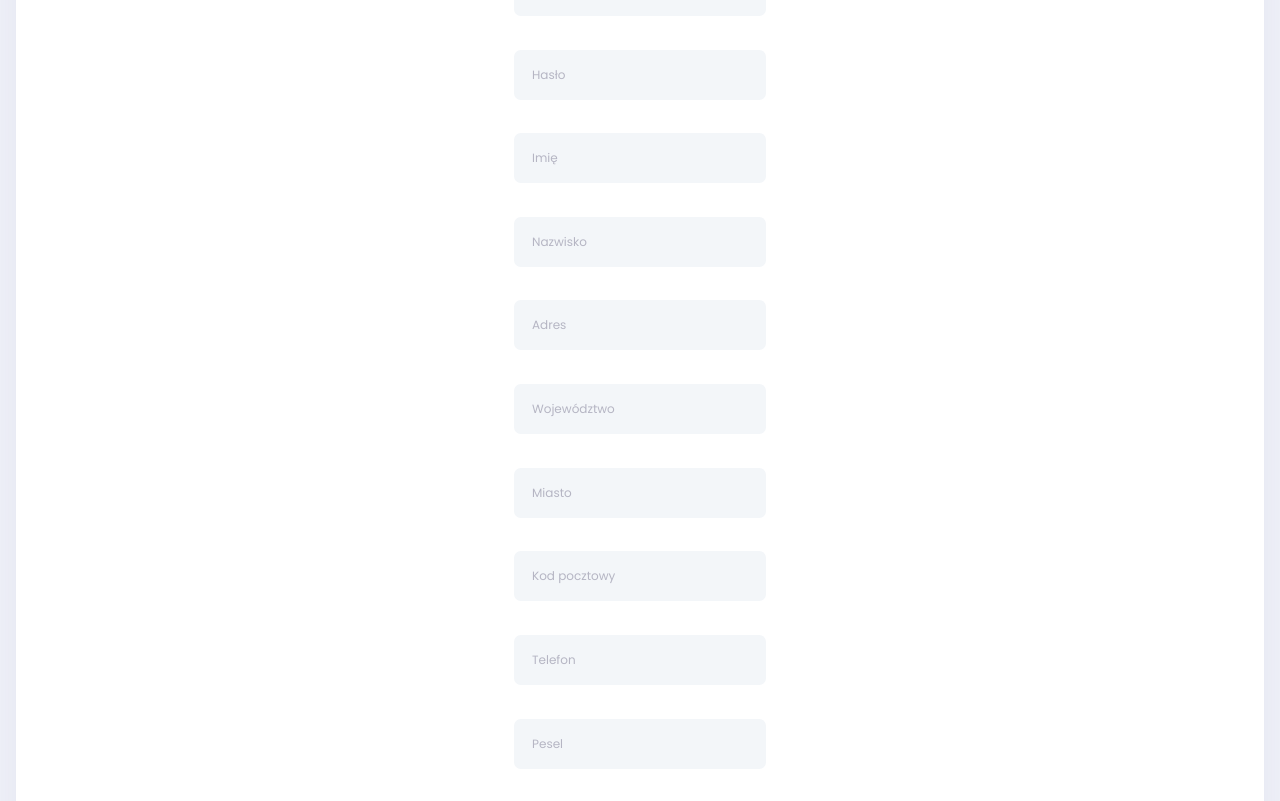
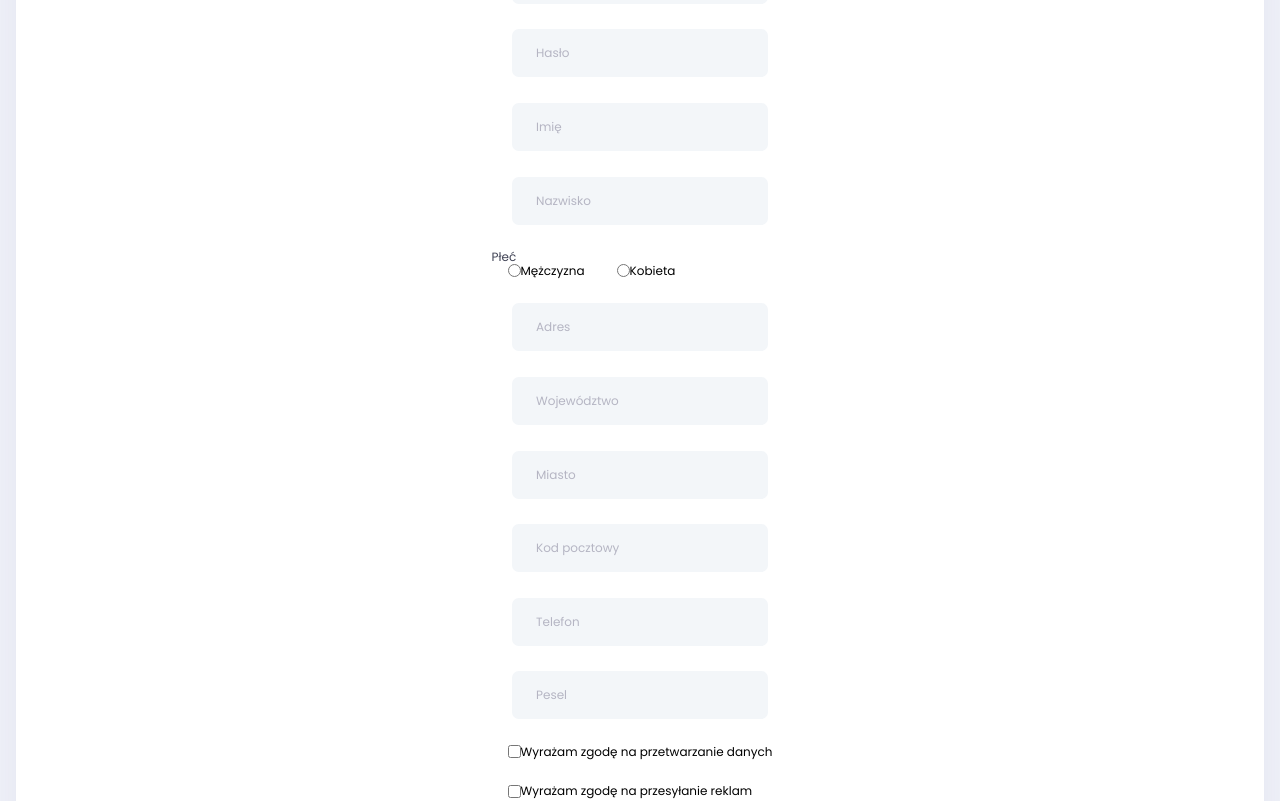
Before and after one commit to esemku/wskz-project, a React (Create React App) app: page / in a window 1280 px wide. Shown: the part 300-1101 px from the top of the page. Built offline with nearby package versions, Linux system fonts and the light colour scheme; no server answers.

Commit message:
Form validations.

```diff
--- a/src/components/Home/Form/FormContent/FormContent.scss
+++ b/src/components/Home/Form/FormContent/FormContent.scss
@@ -5,7 +5,7 @@
   display: flex;
   flex-direction: column;
   align-items: center;
-
+  font-size: $sm-size;
   &__header {
     display: flex;
     flex-direction: column;
@@ -22,7 +22,6 @@
     color: rgb(181, 181, 195);
     font-weight: 500;
     margin-top: .6em;
-    font-size: $sm-size;
   }
 
   /*** Inputs ***/
@@ -34,11 +33,12 @@
   &__input-wrapper {
     position: relative;
     margin: .8rem 0;
+    text-align: center;
   }
   &__icon-wrapper {
     position: absolute;
     top: .8rem;
-    right: .7rem;
+    right: 4rem;
   }
   &__input-msg {
     color: $color-warning;
@@ -48,14 +48,32 @@
   &__input {
     background-color: $color-inputBcg;
     border: none;
-    margin-bottom: .5rem;
-    padding-left: 1.5em;
-    font-size: $sm-size;
+    padding-left: 1.5rem;
     border-radius: $radius;
-    height: 4.17em;
+    height: 3rem;
+    width: 16rem;
   }
   &__input::placeholder {
     color: #B5B5C3;
+  }
+  &__input-title {
+    color: $color-light-black;
+  }
+  //Radio input
+  &__radio-wrapper {
+    display: flex;
+    label {
+      display: flex;
+      align-items: center;
+      margin: 0 1rem;
+    }
+  }
+  //Checkbox input
+  &__input--radio {
+
+  }
+  &__input--checkbox {
+
   }
 
   /*** Buttons ***/
--- /dev/null
+++ b/src/components/Home/Form/FormContent/InputWrapperCheckbox/index.js
@@ -0,0 +1,25 @@
+import React from 'react'
+
+
+const InputWrapperCheckbox = ({ name, content, handleBlur, handleChange, error, touched }) => {
+  return (
+    <div className='form__input-wrapper'>
+      <div className='form__radio-wrapper'>
+        <label>
+          <input
+            name={name}
+            type='checkbox'
+            className='form__input--checkbox'
+            value='true'
+            onChange={handleChange}
+            onBlur={handleBlur}
+          />
+          {content}
+        </label>
+      </div>
+    </div>
+  )
+}
+
+
+export default InputWrapperCheckbox
--- /dev/null
+++ b/src/components/Home/Form/FormContent/InputWrapperRadio/index.js
@@ -0,0 +1,37 @@
+import React from 'react'
+
+
+const InputWrapperRadio = ({ name, title, handleBlur, handleChange, error, touched }) => {
+  return (
+    <div className='form__input-wrapper' style={{ textAlign: 'left' }}>
+      <div className='form__input-title'>{title}</div>
+      <div className='form__radio-wrapper'>
+        <label>
+          <input
+            name={name}
+            type='radio'
+            className='form__input--radio'
+            value='male'
+            onChange={handleChange}
+            onBlur={handleBlur}
+          />
+          Mężczyzna
+        </label>
+        <label>
+          <input
+            name={name}
+            type='radio'
+            className='form__input--radio'
+            value='female'
+            onChange={handleChange}
+            onBlur={handleBlur}
+          />
+          Kobieta
+        </label>
+      </div>
+    </div>
+  )
+}
+
+
+export default InputWrapperRadio
--- a/src/components/Home/Form/FormContent/index.js
+++ b/src/components/Home/Form/FormContent/index.js
@@ -5,6 +5,15 @@ import { connect } from 'react-redux'
 import { register } from '../../../../redux/actions/formActions'
 
 import InputWrapper from './InputWrapper'
+import InputWrapperRadio from './InputWrapperRadio'
+import InputWrapperCheckbox from './InputWrapperCheckbox'
+import {
+  checkEmail,
+  checkZipCode,
+  checkNumberExist,
+  checkSpecialCharacter,
+  checkUpperCase
+} from '../validation/formValidation'
 
 
 const FormContent = ({ register }) => {
@@ -22,12 +31,14 @@ const FormContent = ({ register }) => {
     postcode: '',
     phone: '',
     pesel: '',
-    regApproval: false,
-    marApproval: false
+    regApproval: '',
+    marApproval: ''
   })
 
-  const handleFormikSubmit = (e, email, password, firstName) => {
+  const handleFormikSubmit = (e, email, password, firstName, gender, regApproval, marApproval) => {
     e.preventDefault()
+    console.log('regApproval: ', regApproval);
+    console.log('marApproval: ', marApproval);
     register({ data: firstName })
   }
 
@@ -36,13 +47,37 @@ const FormContent = ({ register }) => {
       initialValues={userData}
       validate={values => {
         const errors = {}
-
-        if (!values.email) {
-          errors.email = 'Pole wymagane'
+        /*Login*/
+        if (values.login.length < 4) {
+          errors.login = 'Minimum 4 znaki'
         }
-
-        if (!values.password) {
-          errors.password = 'Pole wymagane'
+        /*Password*/
+        if (values.password.length < 8) {
+          errors.password = 'Minimum 8 znaków'
+        }
+        if (!checkUpperCase(values.password)) {
+          errors.password = 'Minimum 1 wielka litera'
+        }
+        if (!checkNumberExist(values.password)) {
+          errors.password = 'Minimum 1 cyfra'
+        }
+        if (!checkSpecialCharacter(values.password)) {
+          errors.password = 'Minimum 1 znak specjalny'
+        }
+        /*Zip code*/
+        if (!checkZipCode(values.postcode)) {
+          errors.postcode = 'Nieprawidłowy kod pocztowy'
+        }
+        if (values.postcode.length > 6) {
+          errors.postcode = 'Nieprawidłowy kod pocztowy'
+        }
+        /*Email*/
+        if (checkEmail(values.email)) {
+          errors.email = 'Email jest niepoprawny'
+        }
+        /*Pesel*/
+        if (values.pesel.length !== 9 && values.pesel.length !== 16) {
+          errors.pesel = 'Nieprawidłowy pesel'
         }
 
         return errors
@@ -103,6 +138,14 @@ const FormContent = ({ register }) => {
               error={errors.lastName}
               touched={touched.lastName}
             />
+            <InputWrapperRadio
+              name='gender'
+              title='Płeć'
+              handleChange={handleChange}
+              handleBlur={handleBlur}
+              error={errors.gender}
+              touched={touched.gender}
+            />
             <InputWrapper
               name='address'
               placeholder='Adres'
@@ -132,6 +175,7 @@ const FormContent = ({ register }) => {
             />
             <InputWrapper
               name='postcode'
+              type='text'
               placeholder='Kod pocztowy'
               value={values.postcode}
               handleBlur={handleBlur}
@@ -157,12 +201,32 @@ const FormContent = ({ register }) => {
               error={errors.pesel}
               touched={touched.pesel}
             />
+            <InputWrapperCheckbox
+              name='regApproval'
+              content='Wyrażam zgodę na przetwarzanie danych'
+              handleBlur={handleBlur}
+              handleChange={handleChange}
+            />
+            <InputWrapperCheckbox
+              name='marApproval'
+              content='Wyrażam zgodę na przesyłanie reklam'
+              handleBlur={handleBlur}
+              handleChange={handleChange}
+            />
 
             <div className='form__btn-wrapper'>
               <button
                 type='submit'
                 className='form__btn form__btn--submit'
-                onClick={(e) => handleFormikSubmit(e, values.email, values.password, values.firstName)}
+                onClick={(e) => handleFormikSubmit(
+                  e,
+                  values.email,
+                  values.password,
+                  values.firstName,
+                  values.gender,
+                  values.regApproval,
+                  values.marApproval
+                )}
               >
                 Zarejestruj się
               </button>
--- /dev/null
+++ b/src/components/Home/Form/validation/formValidation.js
@@ -0,0 +1,25 @@
+export const checkNumberExist = value => {
+  return value.match(/\d/)
+}
+
+export const checkSpecialCharacter = value => {
+  const specialCharRegex = /[ `!@#$%^&*()_+\-=\\[\]{};':"\\|,.<>\\/?~]/
+
+  return value.match(specialCharRegex)
+}
+
+export const checkZipCode = value => {
+  const zipcodeRegex = /\d{2}-\d{3}/
+
+  return value.match(zipcodeRegex)
+}
+
+export const checkUpperCase = value => {
+  const uppercaseRegex = /[A-Z]/
+
+  return value.match(uppercaseRegex)
+}
+
+export const checkEmail = value => {
+  return !/^[A-Z0-9._%+-]+@[A-Z0-9.-]+\.[A-Z]{2,}$/i.test(value)
+}
```
